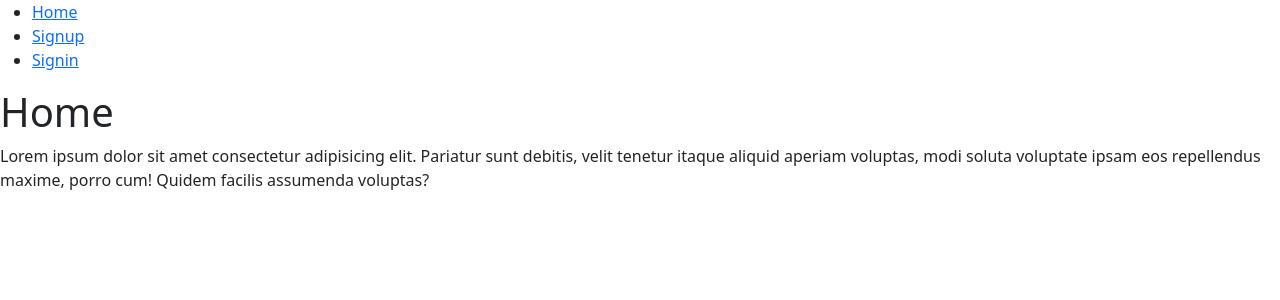
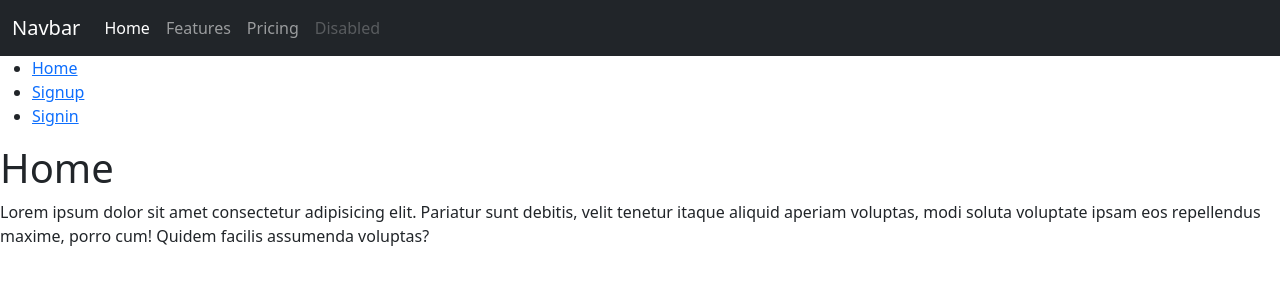
Before and after one commit to gerardo806/django-auth-crud, a Django app: page / in a window 1280 px wide. Shown: the top 300 px of the page. Run offline with Django 4.2, Linux system fonts and the light colour scheme; some libraries are stand-ins or nearby versions.

Commit message:
add component navbar

```diff
--- a/tasks/templates/base.html
+++ b/tasks/templates/base.html
@@ -9,6 +9,45 @@
     <link rel="stylesheet" href="{% static 'css/bootstrap.min.css' %}" />
   </head>
   <body>
+    <!--NAVBAR-->
+    <nav class="navbar navbar-expand-lg navbar-dark bg-dark">
+      <div class="container-fluid">
+        <a class="navbar-brand" href="#">Navbar</a>
+        <button
+          class="navbar-toggler"
+          type="button"
+          data-bs-toggle="collapse"
+          data-bs-target="#navbarNav"
+          aria-controls="navbarNav"
+          aria-expanded="false"
+          aria-label="Toggle navigation"
+        >
+          <span class="navbar-toggler-icon"></span>
+        </button>
+        <div class="collapse navbar-collapse" id="navbarNav">
+          <ul class="navbar-nav">
+            <li class="nav-item">
+              <a class="nav-link active" aria-current="page" href="#">Home</a>
+            </li>
+            <li class="nav-item">
+              <a class="nav-link" href="#">Features</a>
+            </li>
+            <li class="nav-item">
+              <a class="nav-link" href="#">Pricing</a>
+            </li>
+            <li class="nav-item">
+              <a
+                class="nav-link disabled"
+                href="#"
+                tabindex="-1"
+                aria-disabled="true"
+                >Disabled</a
+              >
+            </li>
+          </ul>
+        </div>
+      </div>
+    </nav>
     <nav>
       <ul>
         <li><a href="/">Home</a></li>
```
